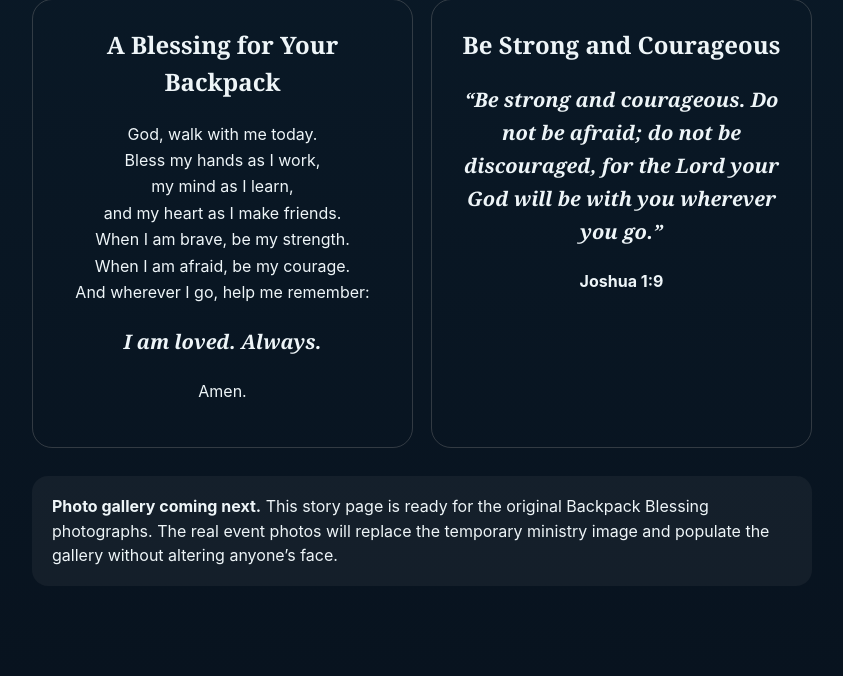
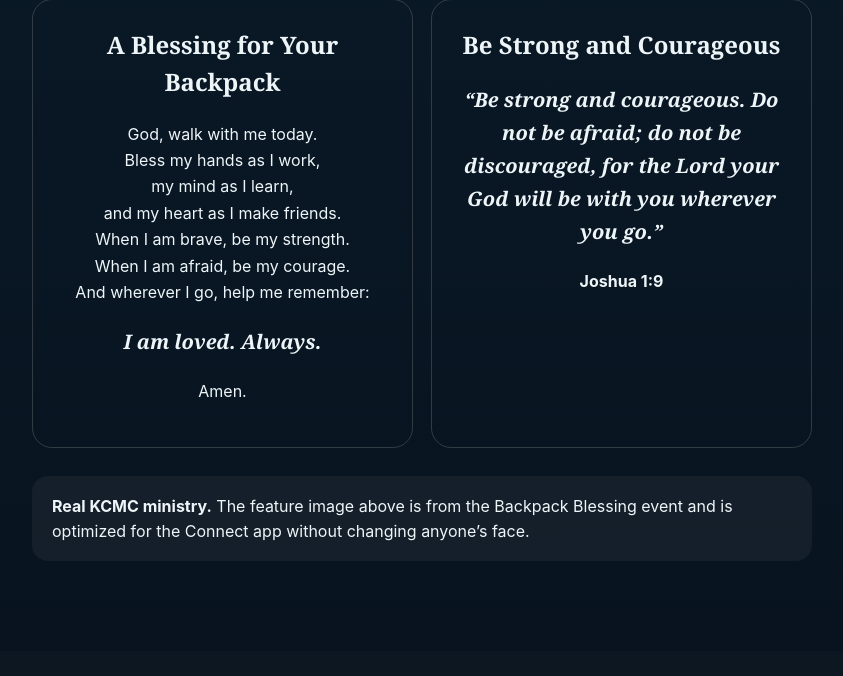
Before and after one commit to bobhay75/Kcmc-connect, a PHP site: page /backpack-blessing.php in a window 1280 px wide. Shown: the part 981-1657 px from the top of the page, without its empty margins (218-1061 px from the left). After the commit the page ends 1522 px from the top, so only its background shows below. Run offline with PHP 8.4, Linux system fonts and the light colour scheme.

Commit message:
Use real Backpack Blessing photo in story

```diff
--- a/KCMC-Connect-Phase6-Recreated/backpack-blessing.php
+++ b/KCMC-Connect-Phase6-Recreated/backpack-blessing.php
@@ -20,7 +20,7 @@ require_once __DIR__ . '/lib/bootstrap.php';
 <main class="story-shell">
 <a class="story-back" href="./#home">← KCMC Connect</a>
 <section class="story-hero">
-<img src="assets/visuals/kcmc-ministry-group.jpg" alt="Children and ministry leaders at Kimberling City Methodist Church" loading="eager" decoding="async">
+<img src="assets/visuals/backpack-hero.webp" alt="KCMC Back-to-School Backpack Blessing with local students and church volunteers" loading="eager" decoding="async">
 </section>
 <article class="story-copy">
 <div class="story-label">KCMC in Action • Launch Kids</div>
@@ -39,7 +39,7 @@ require_once __DIR__ . '/lib/bootstrap.php';
 <p><strong>Joshua 1:9</strong></p>
 </section>
 </div>
-<div class="story-note"><strong>Photo gallery coming next.</strong> This story page is ready for the original Backpack Blessing photographs. The real event photos will replace the temporary ministry image and populate the gallery without altering anyone’s face.</div>
+<div class="story-note"><strong>Real KCMC ministry.</strong> The feature image above is from the Backpack Blessing event and is optimized for the Connect app without changing anyone’s face.</div>
 </article>
 </main>
 </body>
```
